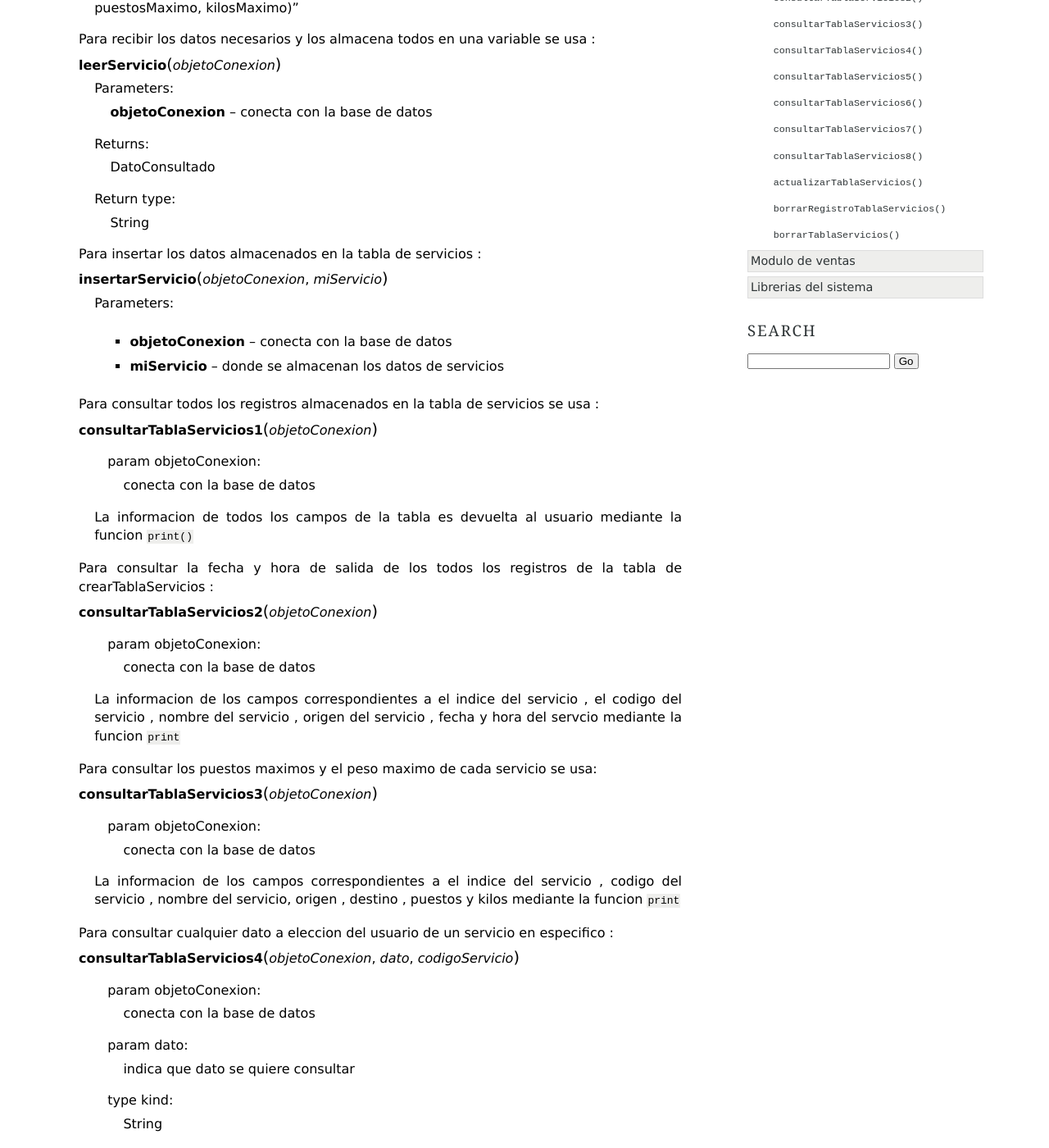
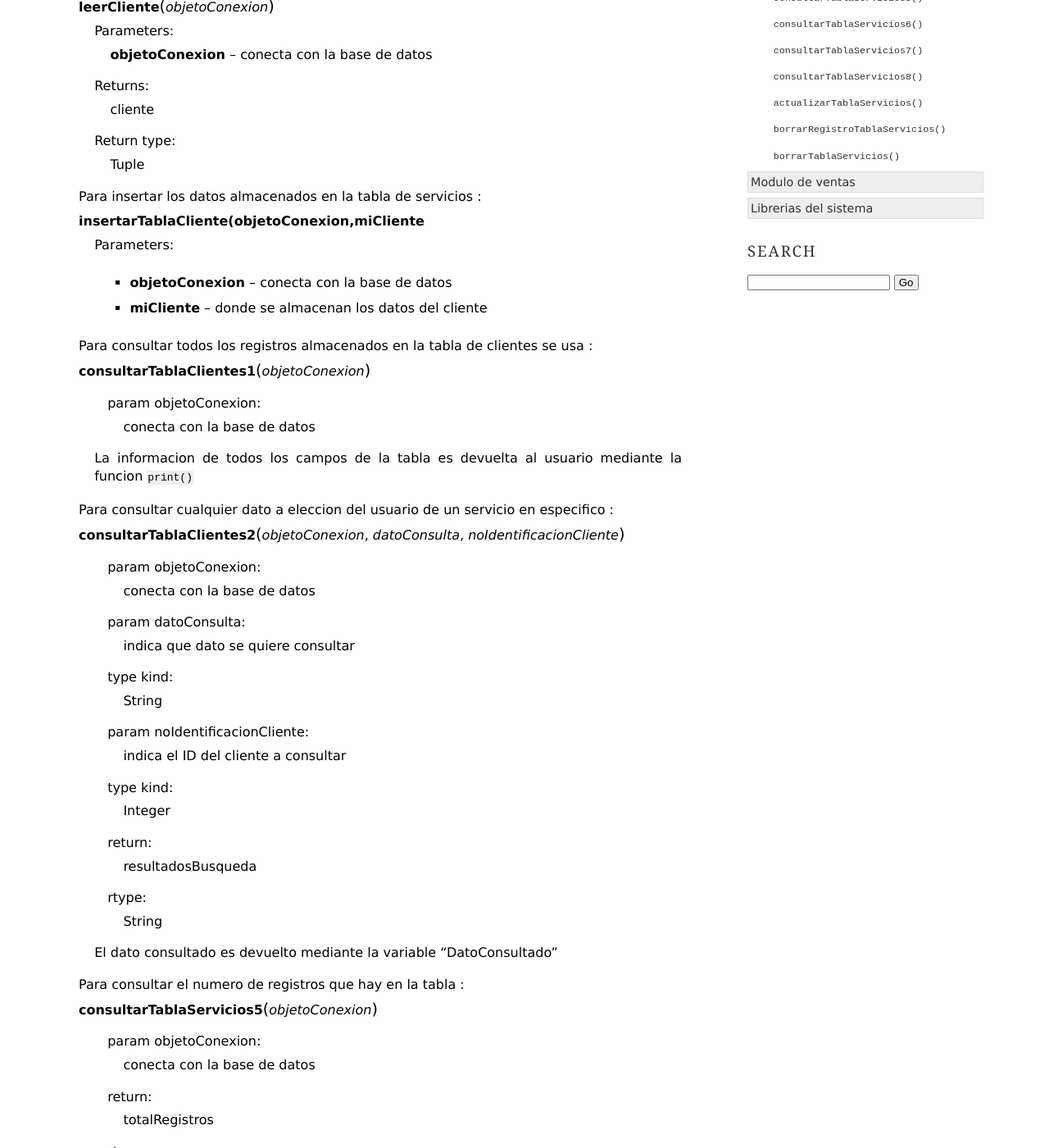
Before and after one commit to matrodriguezpa/sistema-administracion-transporte, a Sphinx documentation site: the page built from documentaicon-tecnica/docs/source/clientes.rst, in a window 1280 px wide and 1400 px high, scrolled down 459 px. Shown: the whole window at 82% size. Built offline with Sphinx 7.4.7, drawn with Linux system fonts in a browser that asks for light colours; some of the changed text lies outside the part shown.

Commit message:
Update clientes.rst

```diff
--- a/documentaicon-tecnica/docs/source/clientes.rst
+++ b/documentaicon-tecnica/docs/source/clientes.rst
@@ -13,57 +13,40 @@ Métodos
 
    :param objetoConexion: conecta con las base de datos
 
-  "servicio = (codigoServicio, nombre, origen, destino, precioVenta, horaSalida, puestosMaximo, kilosMaximo)"
-
  Para recibir los datos necesarios y los almacena todos en una variable se usa :
 
- .. py:function:: leerServicio(objetoConexion)
+ .. py:function:: leerCliente(objetoConexion)
 
     :param objetoConexion: conecta con la base de datos
-    :return: DatoConsultado
-    :rtype: String
+    :return: cliente
+    :rtype: Tuple
 
  Para insertar los datos almacenados en la tabla de servicios :
 
- .. py:function:: insertarServicio(objetoConexion,miServicio)
+ .. py:function:: insertarTablaCliente(objetoConexion,miCliente
 
     :param objetoConexion: conecta con la base de datos
-    :param miServicio: donde se almacenan los datos de servicios
+    :param miCliente: donde se almacenan los datos del cliente
 
- Para consultar todos los registros almacenados en la tabla de servicios se usa :
+ Para consultar todos los registros almacenados en la tabla de clientes se usa :
 
- .. py:function:: consultarTablaServicios1(objetoConexion)
+ .. py:function:: consultarTablaClientes1(objetoConexion)
 
     :param objetoConexion: conecta con la base de datos
 
   La informacion de todos los campos de la tabla es devuelta al usuario mediante la funcion ``print()``
 
- Para consultar la fecha y hora de salida de los todos los registros de la tabla de crearTablaServicios :
-
- .. py:function:: consultarTablaServicios2(objetoConexion)
-
-    :param objetoConexion: conecta con la  base de datos
-
-  La informacion de los campos correspondientes a el indice del servicio , el codigo del servicio , nombre del servicio , origen del servicio , fecha y hora del servcio mediante la funcion ``print``
-
- Para consultar los puestos maximos y el peso maximo de cada servicio se usa:
-
- .. py:function:: consultarTablaServicios3(objetoConexion)
-
-    :param objetoConexion: conecta con la base de datos
-
-  La informacion de los campos correspondientes a el indice del servicio , codigo del servicio , nombre del servicio, origen , destino , puestos y kilos mediante la funcion ``print``
 
  Para consultar cualquier dato a eleccion del usuario de un servicio en especifico :
 
- .. py:function:: consultarTablaServicios4(objetoConexion,dato,codigoServicio)
+ .. py:function:: consultarTablaClientes2(objetoConexion,datoConsulta,noIdentificacionCliente)
 
     :param objetoConexion: conecta con la base de datos
-    :param dato: indica que dato se quiere consultar
+    :param datoConsulta: indica que dato se quiere consultar
     :type kind: String
-    :param codigoServicio: indica el codigo del servicio a consultar
+    :param noIdentificacionCliente: indica el ID del cliente a consultar
     :type kind: Integer
-    :return: DatoConsultado
+    :return: resultadosBusqueda
     :rtype: String
 
   El dato consultado es devuelto mediante la variable "DatoConsultado"
```
